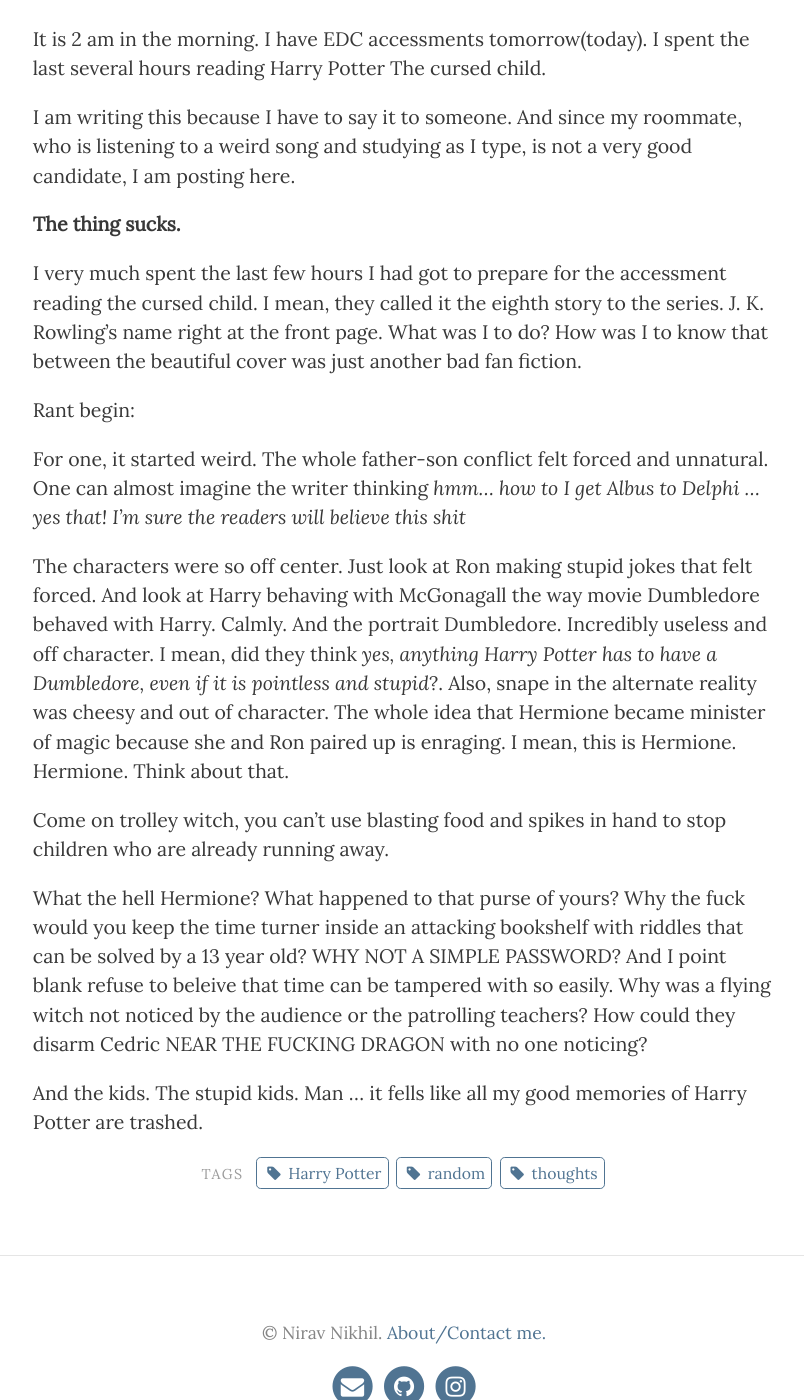
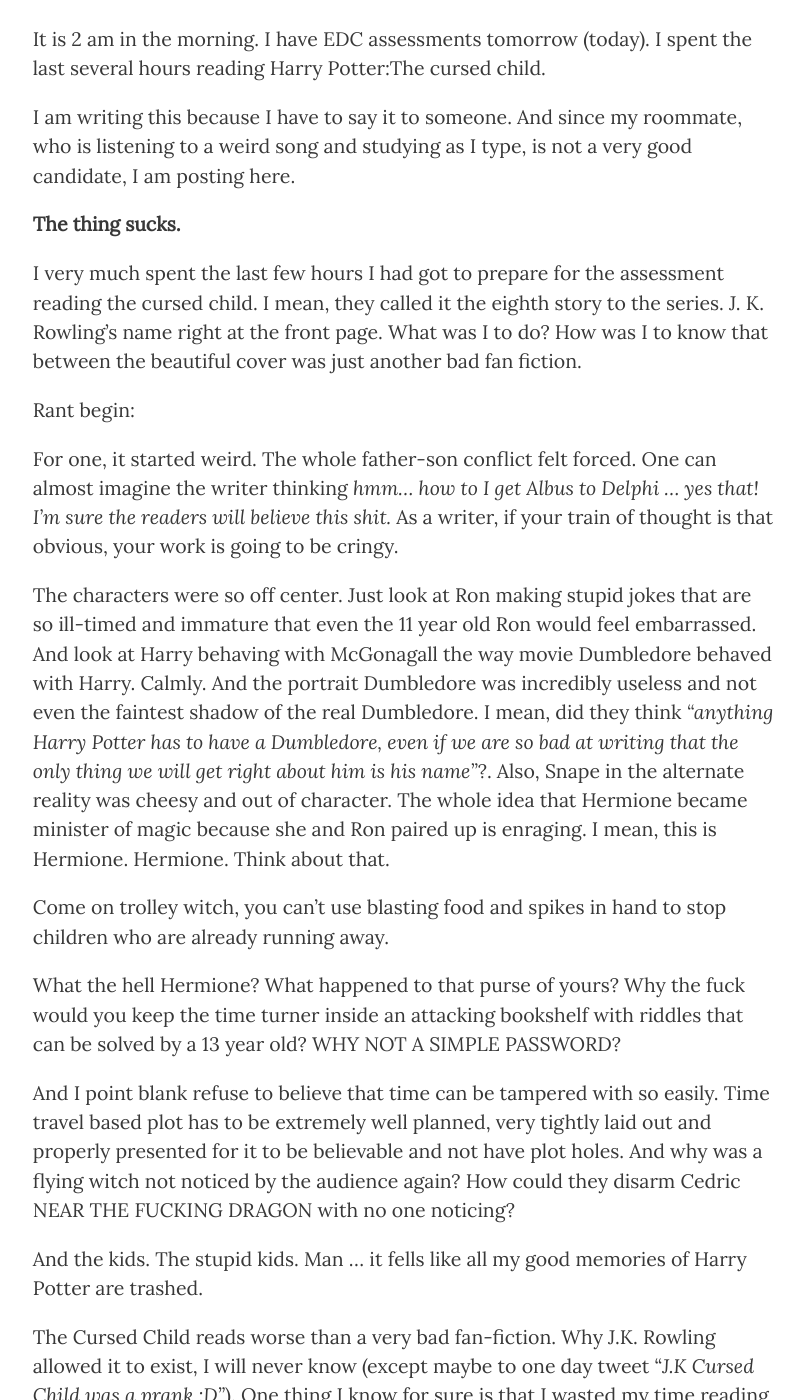
Before and after one commit to niravcodes/niravcodes.github.io, a Jekyll site: the page built from _posts/2018-03-09-the-cursed-child-sucks.md, in a window 1280 px wide and 1400 px high, scrolled down 291 px. Shown: the whole window, without its empty margins (236-1040 px from the left). Built offline with Jekyll 4.4.1, drawn with Linux system fonts in a browser that asks for light colours; some of the changed text lies outside the part shown.

Commit message:
Update from Forestry.io - Updated 2018-03-09-the-cursed-child-sucks.md

```diff
--- a/_posts/2018-03-09-the-cursed-child-sucks.md
+++ b/_posts/2018-03-09-the-cursed-child-sucks.md
@@ -1,29 +1,32 @@
 ---
 layout: post
-published: true
 title: The Cursed Child sucks
 tags:
-  - random
-  - thoughts
-  - Harry Potter
+- random
+- thoughts
+- Harry Potter
+
 ---
-It is 2 am in the morning. I have EDC accessments tomorrow(today). I spent the last several hours reading Harry Potter The cursed child.
+It is 2 am in the morning. I have EDC assessments tomorrow (today). I spent the last several hours reading Harry Potter:The cursed child.
 
 I am writing this because I have to say it to someone. And since my roommate, who is listening to a weird song and studying as I type, is not a very good candidate, I am posting here.
 
 **The thing sucks.**
 
-I very much spent the last few hours I had got to prepare for the accessment reading the cursed child. I mean, they called it the eighth story to the series. J. K. Rowling's name right at the front page. What was I to do? How was I to know that between the beautiful cover was just another bad fan fiction.
+I very much spent the last few hours I had got to prepare for the assessment reading the cursed child. I mean, they called it the eighth story to the series. J. K. Rowling's name right at the front page. What was I to do? How was I to know that between the beautiful cover was just another bad fan fiction.
 
 Rant begin:
 
-For one, it started weird. The whole father-son conflict felt forced and unnatural. One can almost imagine the writer thinking *hmm... how to I get Albus to Delphi ... yes that! I'm sure the readers will believe this shit*
+For one, it started weird. The whole father-son conflict felt forced. One can almost imagine the writer thinking _hmm... how to I get Albus to Delphi ... yes that! I'm sure the readers will believe this shit._ As a writer, if your train of thought is that obvious, your work is going to be cringy.
 
-The characters were so off center. Just look at Ron making stupid jokes that felt forced. And look at Harry behaving with McGonagall the way movie Dumbledore behaved with Harry. Calmly. And the portrait Dumbledore. Incredibly useless and off character. I mean, did they think *yes, anything Harry Potter has to have a Dumbledore, even if it is pointless and stupid*?. Also, snape in the alternate reality was cheesy and out of character. The whole idea that Hermione became minister of magic because she and Ron paired up is enraging. I mean, this is Hermione. Hermione. Think about that.
+The characters were so off center. Just look at Ron making stupid jokes that are so ill-timed and immature that even the 11 year old Ron would feel embarrassed. And look at Harry behaving with McGonagall the way movie Dumbledore behaved with Harry. Calmly. And the portrait Dumbledore  was incredibly useless and not even the faintest shadow of the real Dumbledore. I mean, did they think _"anything Harry Potter has to have a Dumbledore, even if we are so bad at writing that the only thing we will get right about him is his name"_?. Also, Snape in the alternate reality was cheesy and out of character. The whole idea that Hermione became minister of magic because she and Ron paired up is enraging. I mean, this is Hermione. Hermione. Think about that.
 
 Come on trolley witch, you can't use blasting food and spikes in hand to stop children who are already running away.
 
 What the hell Hermione? What happened to that purse of yours? Why the fuck would you keep the time turner inside an attacking bookshelf with riddles that can be solved by a 13 year old? WHY NOT A SIMPLE PASSWORD?
-And I point blank refuse to beleive that time can be tampered with so easily. Why was a flying witch not noticed by the audience or the patrolling teachers? How could they disarm Cedric NEAR THE FUCKING DRAGON with no one noticing?
+
+And I point blank refuse to believe that time can be tampered with so easily. Time travel based plot has to be extremely well planned, very tightly laid out and properly presented for it to be believable and not have plot holes. And why was a flying witch not noticed by the audience again? How could they disarm Cedric NEAR THE FUCKING DRAGON with no one noticing?
 
 And the kids. The stupid kids. Man ... it fells like all my good memories of Harry Potter are trashed.
+
+The Cursed Child reads worse than a very bad fan-fiction. Why J.K. Rowling allowed it to exist, I will never know (except maybe to one day tweet "_J.K Cursed Child was a prank :D"_). One thing I know for sure is that I wasted my time reading an extremely ugly story that is despicable down to it's very soul. As a story based on Harry Potter world it fails miserably and as an independent story, it so deeply lacks the basic concepts of storytelling and character development and plot design that it was cruel to the ink and the papers to print millions of copies of this nonsense.
```
